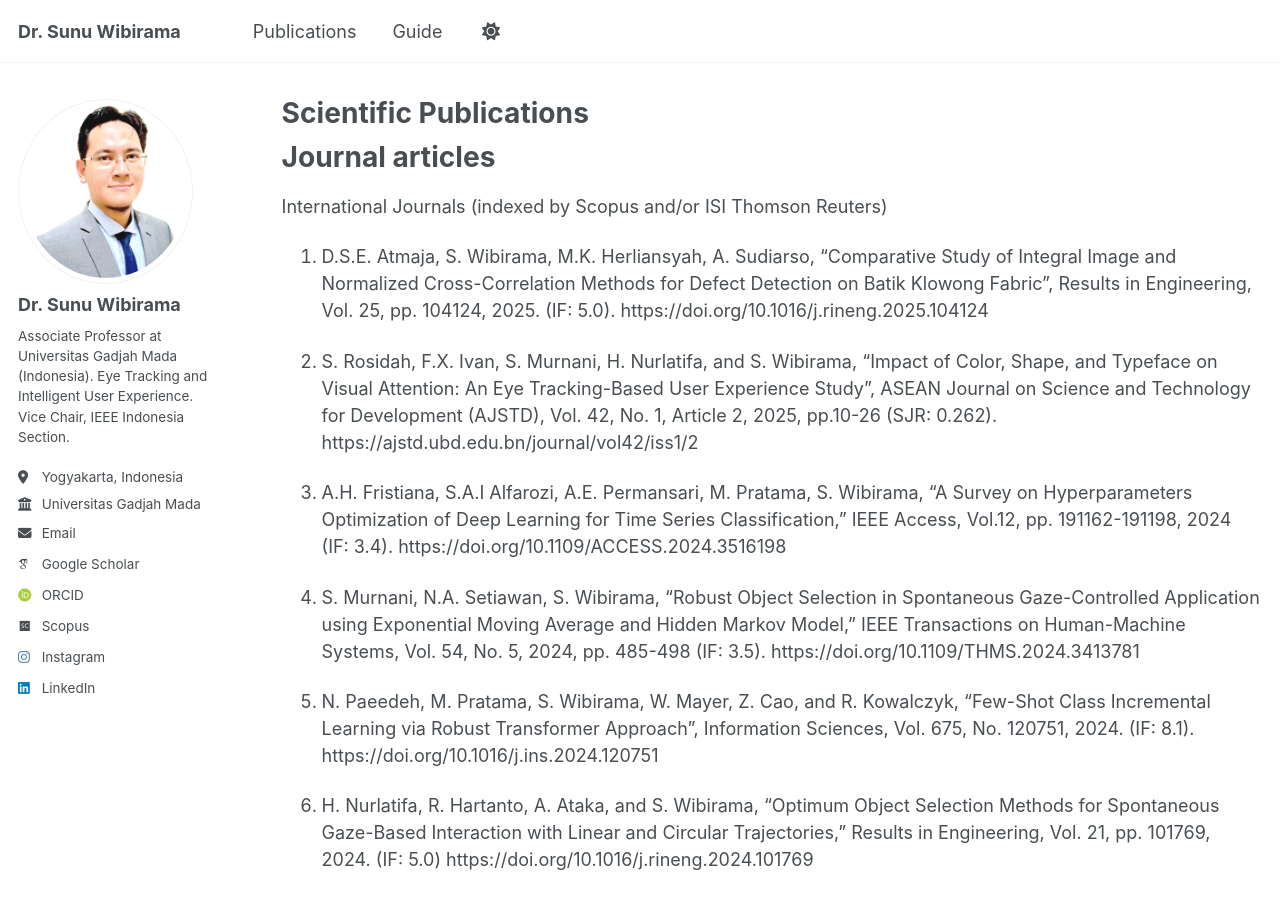
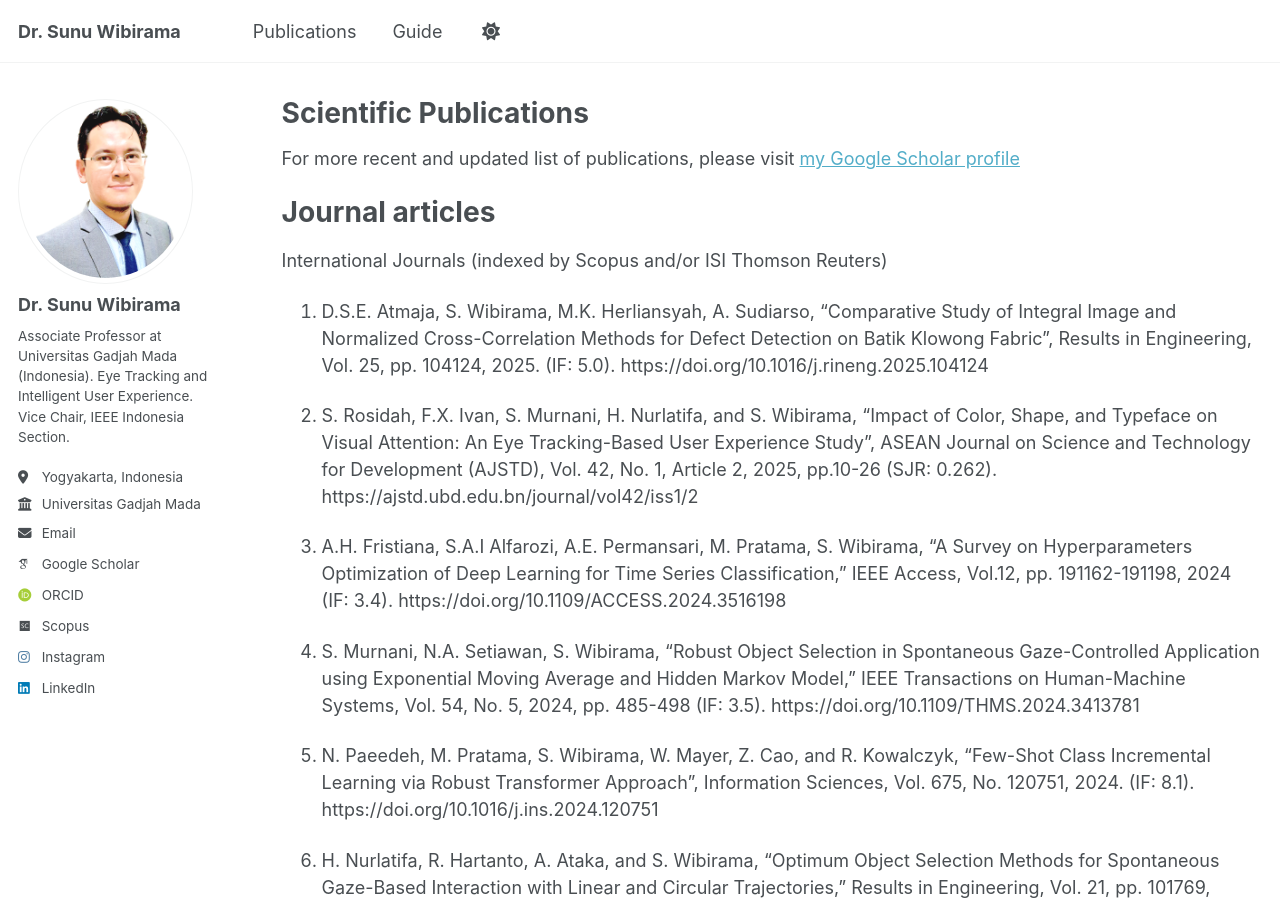
Before and after one commit to wibirama/wibirama.github.io, a Jekyll site: the page built from _pages/cv.md, in a window 1280 px wide and 900 px high. Built offline with Jekyll 4.4.1, drawn with Linux system fonts in a browser that asks for light colours; some web fonts are replaced; a script that is not in the unit is left out.

Commit message:
Update cv.md

```diff
--- a/_pages/cv.md
+++ b/_pages/cv.md
@@ -6,6 +6,8 @@ author_profile: true
 redirect_from:
   - /resume
 ---
+
+For more recent and updated list of publications, please visit [my Google Scholar profile](https://scholar.google.com/citations?user=xQI5ar8AAAAJ&hl=en&oi=ao)
 
 {% include base_path %}
 
```
